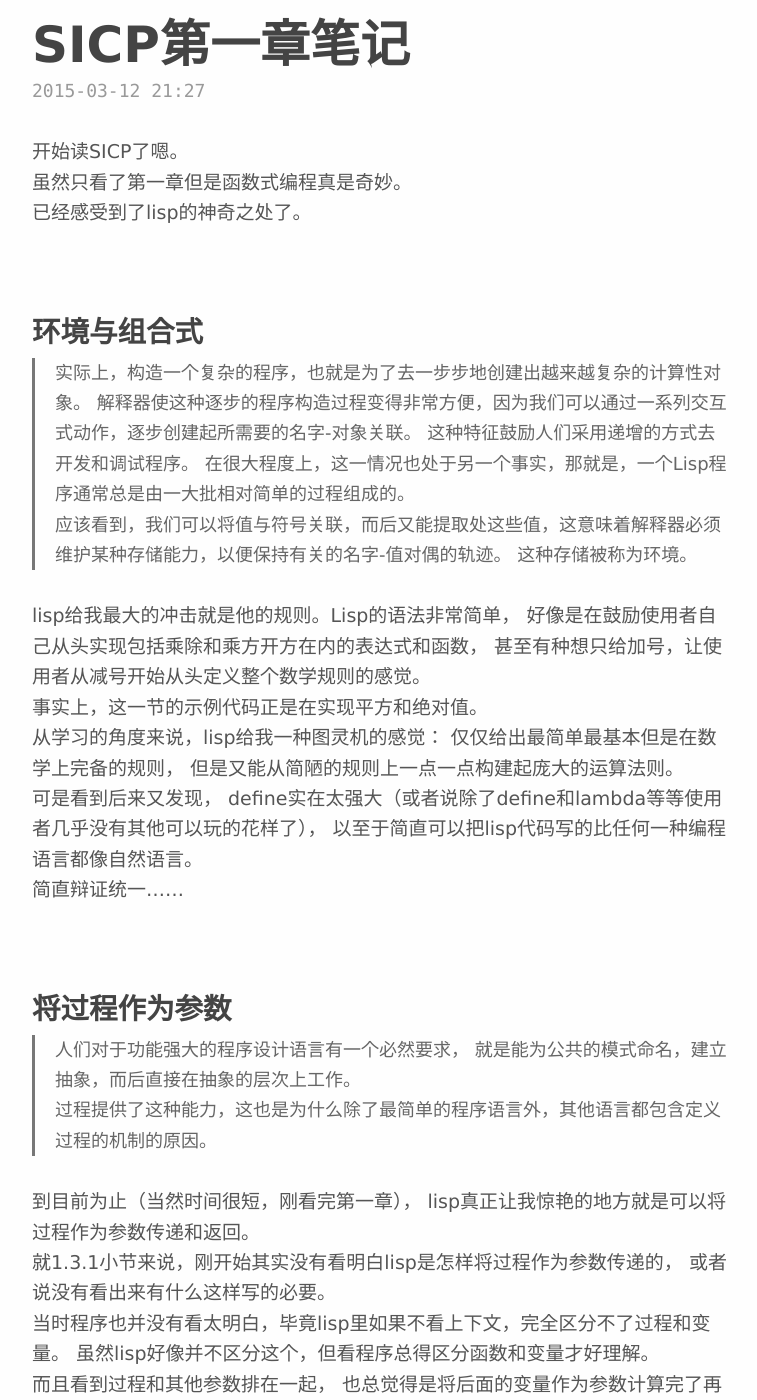
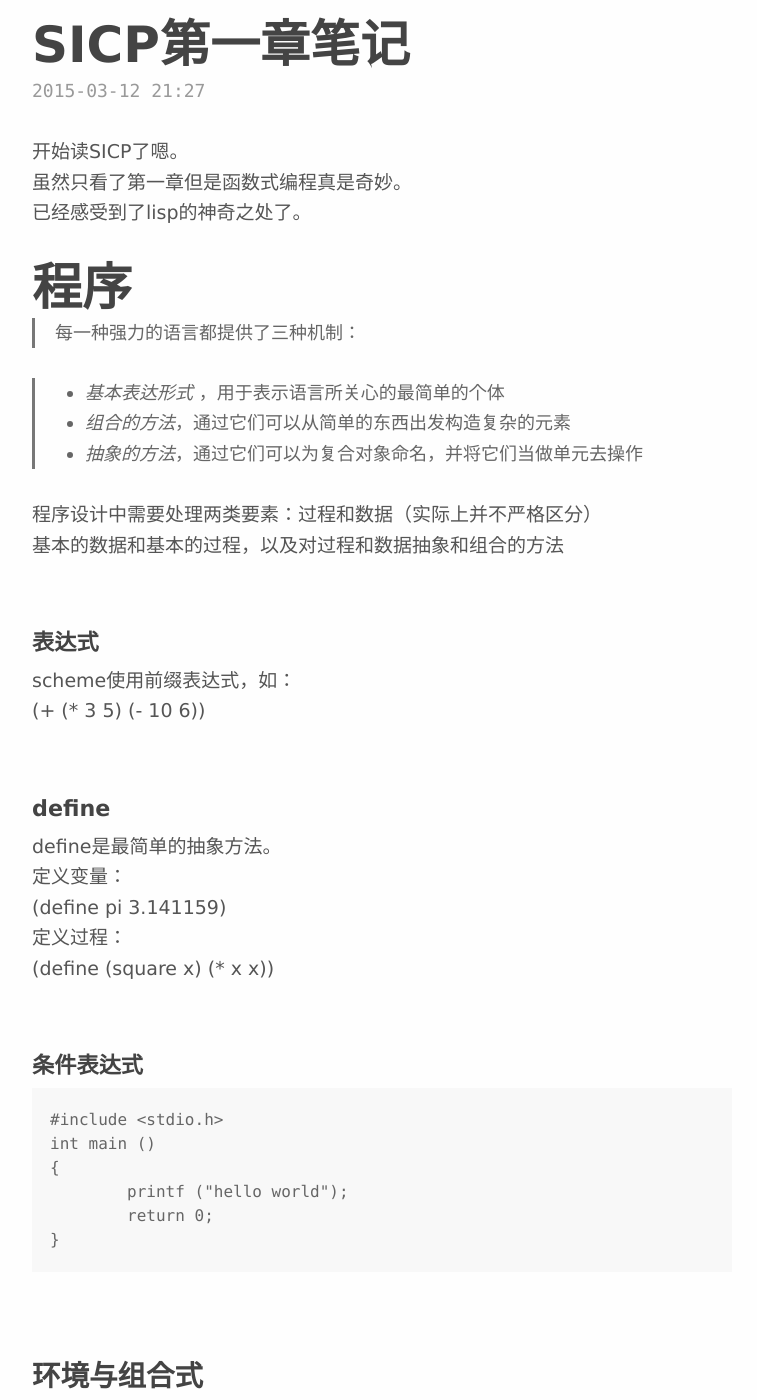
Before and after one commit to XLRES/xlres.github.io, a Jekyll site: the page built from _posts/2015-03-12-notes-of-SICP.md, in a window 1280 px wide and 1400 px high. Shown: the whole window, without its empty margins (258-1015 px from the left). Built offline with Jekyll 4.4.1, drawn with Linux system fonts in a browser that asks for light colours; Markdown is read by kramdown in place of the engine named in the settings.

Commit message:
post update

````diff
--- a/_config.yml
+++ b/_config.yml
@@ -7,3 +7,6 @@
   extensions:
     - tables
     - autolink
+    - no_intra_emphasis
+    - strikethrough
+    - fenced_code_blocks
--- a/_posts/2015-03-12-notes-of-SICP.md
+++ b/_posts/2015-03-12-notes-of-SICP.md
@@ -10,6 +10,41 @@
 开始读SICP了嗯。
 虽然只看了第一章但是函数式编程真是奇妙。
 已经感受到了lisp的神奇之处了。
+
+#程序
+
+>每一种强力的语言都提供了三种机制：
+
+> - *基本表达形式* ，用于表示语言所关心的最简单的个体
+> - *组合的方法*，通过它们可以从简单的东西出发构造复杂的元素
+> - *抽象的方法*，通过它们可以为复合对象命名，并将它们当做单元去操作
+
+程序设计中需要处理两类要素：过程和数据（实际上并不严格区分）
+基本的数据和基本的过程，以及对过程和数据抽象和组合的方法
+
+###表达式
+
+scheme使用前缀表达式，如：
+	(+ (* 3 5) (- 10 6))
+
+###define
+
+define是最简单的抽象方法。
+定义变量：
+	(define pi 3.141159)
+定义过程：
+	(define (square x) (* x x))
+
+###条件表达式
+
+```
+#include <stdio.h>
+int main ()
+{
+	printf ("hello world");
+	return 0;
+}
+```
 
 ##环境与组合式
 >实际上，构造一个复杂的程序，也就是为了去一步步地创建出越来越复杂的计算性对象。
````
